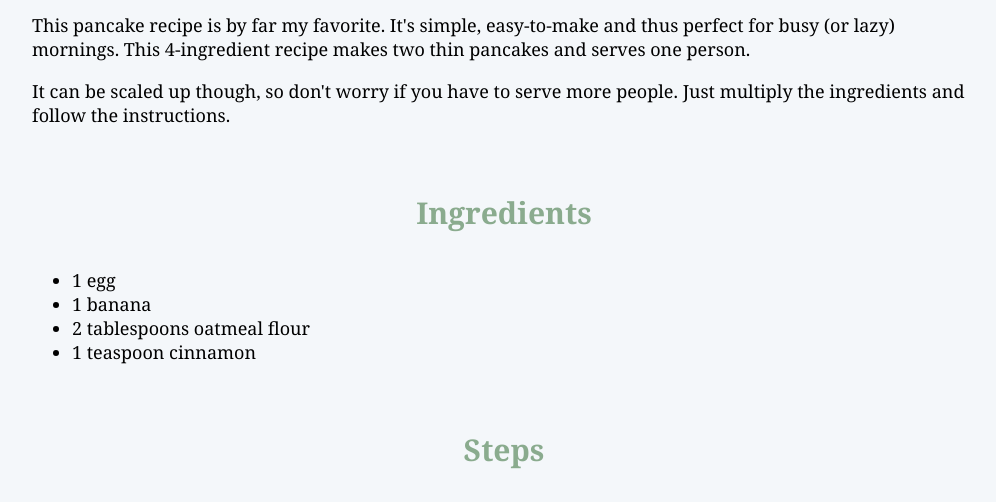
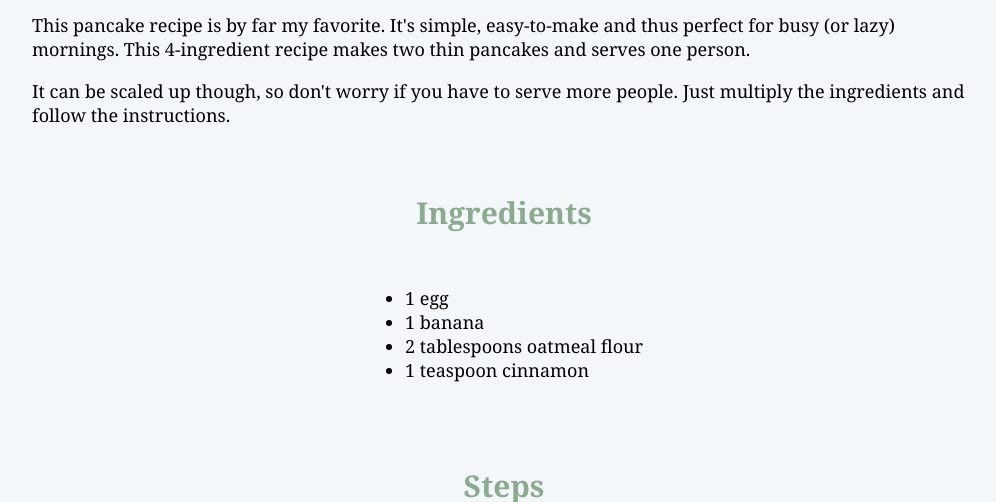
Before and after one commit to foxdaisy/odin-recipes, a plain HTML site: page recipes/banana-pancake.html in a window 1280 px wide. Shown: the part 590-1092 px from the top of the page, without its empty margins (136-1132 px from the left). Drawn offline with Linux system fonts and the light colour scheme.

Commit message:
Fix ingredients list alignment

```diff
--- a/recipes/banana-pancake.html
+++ b/recipes/banana-pancake.html
@@ -16,8 +16,9 @@
         <p>It can be scaled up though, so don't worry if you have to serve more people. Just multiply the ingredients and follow the instructions. </p>
 
         <h2>Ingredients</h2>
-        <div class="list-block ing-steps">
-            <ul>
+
+        <div class="list-center">
+            <ul class="list-block">
                 <li>1 egg</li>
                 <li>1 banana</li>
                 <li>2 tablespoons oatmeal flour</li>
@@ -26,7 +27,7 @@
         </div>
 
         <h2>Steps</h2>
-        <div class="list-block ing-steps">
+        <div>
             <ol>
                 <li>Blend all the ingredients together until smooth.</li>
                 <li>Heat a lightly buttered pan over medium-high heat.</li>
--- a/styles.css
+++ b/styles.css
@@ -85,3 +85,15 @@ h2 {
 .portrait {
     width: 30%;
 }
+
+/* set up the ingredients list */
+/* center an aligned left ingredients list */
+
+.list-center {
+    text-align: center;
+}
+
+.list-block {
+    display: inline-block;
+    text-align: left;
+}
```
Also changed, not shown: recipes/coxinha.html (+4 -1 lines), recipes/date-bar.html (+5 -1 lines).
